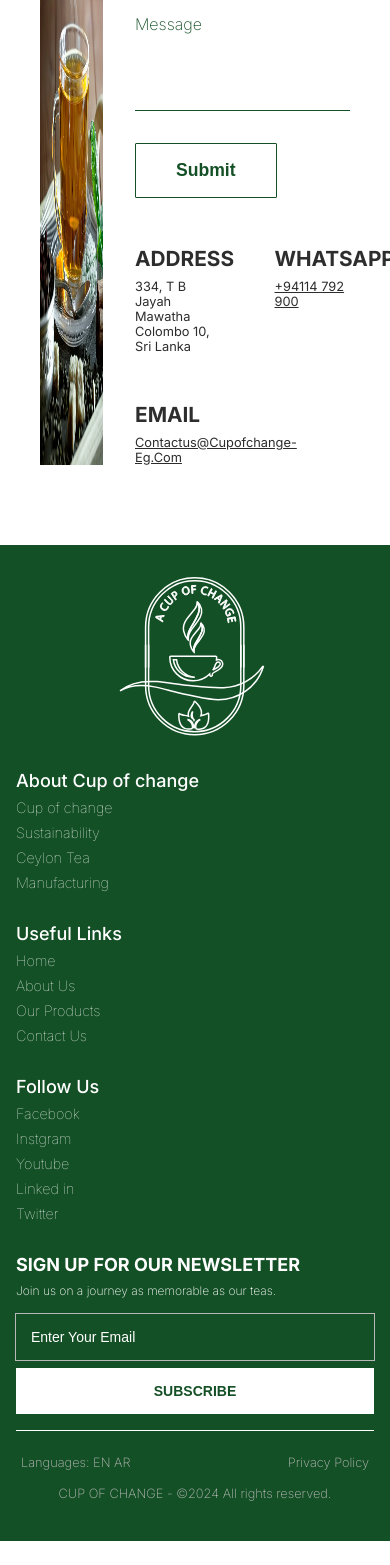
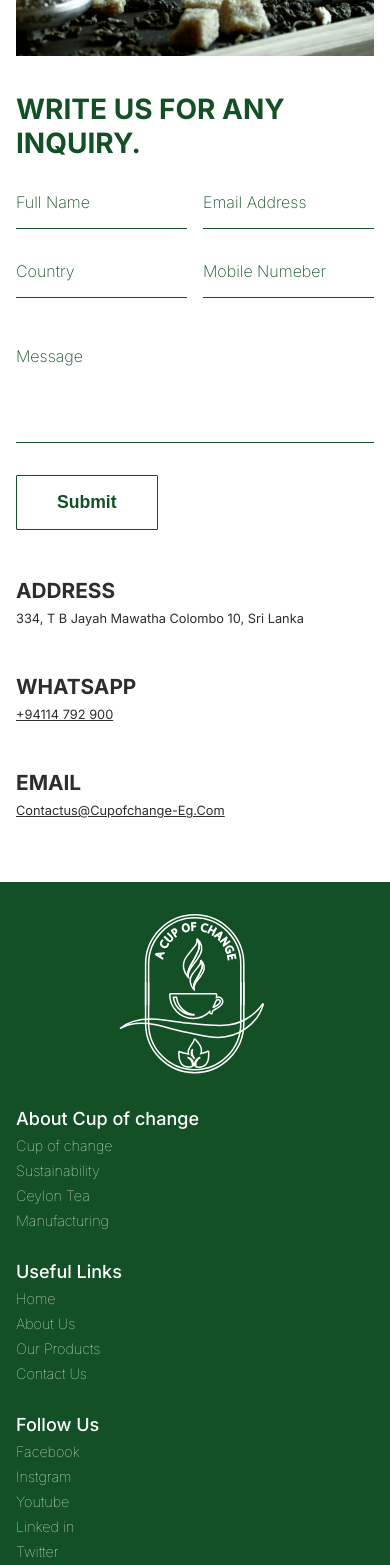
Before and after one commit to MustafaHassib/cup-of-change, a Next.js app: page /contactus in a window 390 px wide. Shown: the part 432-1997 px from the top of the page. Before the commit the page ends 1973 px from the top, so only its background shows below. Built offline with nearby package versions, Linux system fonts and the light colour scheme.

Commit message:
about responsive

```diff
--- a/src/app/components/Footer/Footer.tsx
+++ b/src/app/components/Footer/Footer.tsx
@@ -1,8 +1,13 @@
+'use client';
 import Image from 'next/image';
 import styles from './Footer.module.scss';
 import logo from '../../../../public/images/Group 16.svg';
+import Link from 'next/link';
+import { usePathname } from 'next/navigation';
 
 export const Footer = () => {
+  const pathname = usePathname();
+
   return (
     <footer id={styles.footer}>
       <div className={styles.footer_body}>
@@ -21,10 +26,38 @@
         <div>
           <ul>
             <li className={styles.list_title}>Useful Links</li>
-            <li>Home</li>
-            <li>About Us</li>
-            <li>Our Products</li>
-            <li>Contact Us</li>
+            <li>
+              <Link
+                className={`${pathname === '/' && styles.active_item}`}
+                href="./"
+              >
+                Home
+              </Link>
+            </li>
+            <li>
+              <Link
+                className={`${pathname === '/' && styles.active_item}`}
+                href="about"
+              >
+                About Us
+              </Link>
+            </li>
+            <li>
+              <Link
+                className={`${pathname === '/' && styles.active_item}`}
+                href="our-brands"
+              >
+                Our Products
+              </Link>
+            </li>
+            <li>
+              <Link
+                className={`${pathname === '/' && styles.active_item}`}
+                href="contactus"
+              >
+                Contact Us
+              </Link>
+            </li>
           </ul>
         </div>
         <div>
--- a/src/app/components/Homepage/AboutSection/AboutSection.module.scss
+++ b/src/app/components/Homepage/AboutSection/AboutSection.module.scss
@@ -4,6 +4,8 @@
   justify-content: center;
   flex-direction: column;
   padding: 5rem 0;
+  overflow-x: hidden;
+
   @media (max-width: 575.98px) {
     padding: 0;
     padding-bottom: 5rem;
--- a/src/app/contactus/contactus.module.scss
+++ b/src/app/contactus/contactus.module.scss
@@ -2,6 +2,10 @@
   display: flex;
   gap: 2rem;
   padding: 10rem 2.5rem 5rem;
+  @media (max-width: 575.98px) {
+    flex-direction: column;
+    padding: 4rem 1rem;
+  }
   input,
   textarea {
     font-size: 1rem;
@@ -44,9 +48,15 @@
         display: flex;
         flex-wrap: wrap;
         gap: 3rem;
+        @media (max-width: 575.98px) {
+          gap: 1rem;
+        }
       }
       input {
         width: calc(100% / 2 - 1.5rem);
+        @media (max-width: 575.98px) {
+          width: calc(100% / 2 - 0.5rem);
+        }
       }
       textarea {
         resize: none;
@@ -76,12 +86,18 @@
     width: 100%;
     margin-top: 2rem;
     justify-content: space-between;
+    @media (max-width: 575.98px) {
+      flex-direction: column;
+    }
     &__details {
       display: flex;
       flex-direction: column;
       align-items: flex-start;
       width: calc(100% / 2 - 2rem);
       gap: 0.5rem;
+      @media (max-width: 575.98px) {
+        width: 100%;
+      }
       h6 {
         font-weight: bold;
         font-size: 1.3rem;
--- a/src/app/our-brands/ourBrands.tsx
+++ b/src/app/our-brands/ourBrands.tsx
@@ -23,7 +23,7 @@
         </div>
         <div className={styles.brand__info}>
           <h4>THE AKBAR BRAND</h4>
-          <p>
+          <p className={styles.desc}>
             The Akbar Brothers Heritage Dates Far Back To The Intial Cultivation
             Of The Fine Ceylon Tea On The Sri Lankan Mountain Slopes. The
             Akbarally Family Has Been Involved In Its Selection, Blending,
@@ -36,7 +36,7 @@
         <div className={styles.separator}>
           <Image src={brandBg} alt="akbar field" />
         </div>
-        <p>
+        <p className={styles.desc}>
           A Force Against Time, Akbar Brothers Maintains Closely To Principles
           Established By Its Revered Founders, Abbas And Inayet Akbarally: An
           Emphasis On Product Quality Based On Exhaustive Knowledge And
@@ -45,7 +45,7 @@
           To This Day, Every Consignment Of Akbar Tea Is Personally Approved By
           A Family Member Before It Is Shipped.
         </p>
-        <p>
+        <p className={styles.desc}>
           In Addition To Being The World’s Largest Exporter Of Ceylon Tea, Akbar
           Brothers Has Successfully Diversified Into A Range Of Sectors Through
           Strategic Reinvention And Expansion. Today, The Group Has A Firm
```
Also changed, not shown: src/app/about/AboutScreen.module.scss (+60 -4 lines), src/app/our-brands/ourBrands.module.scss (+34 -3 lines).
